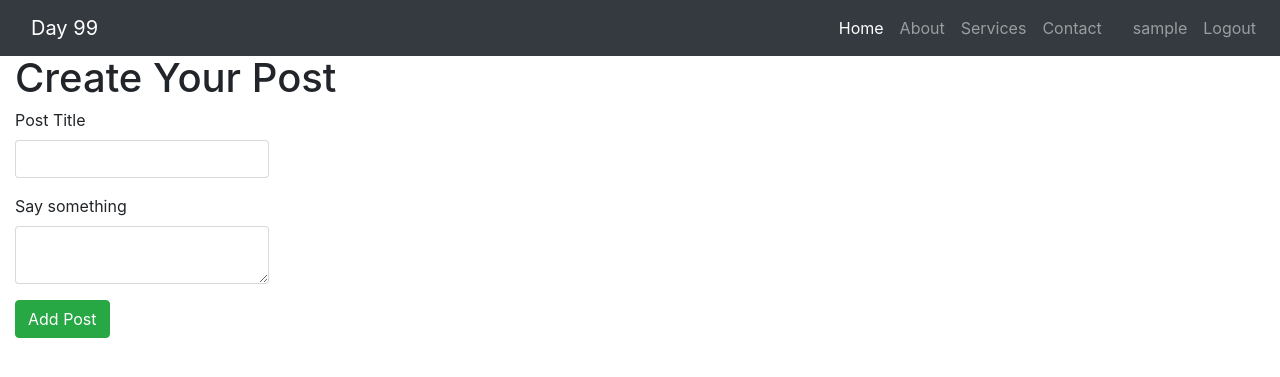
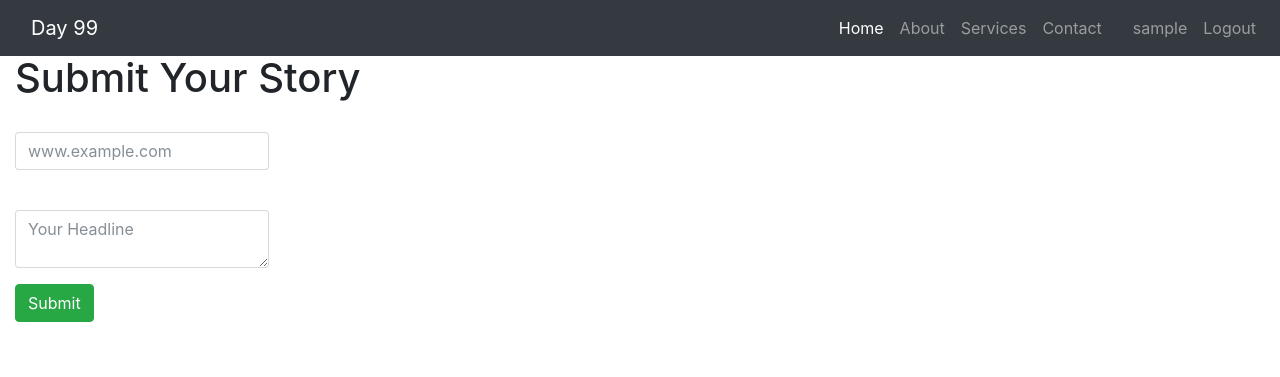
Before and after one commit to cmartin-cay/caytalk, a Flask app: page /submit in a window 1280 px wide. Shown: the top 377 px of the page. Run offline with Flask 2, Linux system fonts and the light colour scheme; the visitor is signed in with stand-in values (Sample User, id 1); data comes from the database, SQL or seed files in the repository; some libraries are stand-ins or nearby versions.

Commit message:
Update form submissions

```diff
--- a/app/forms.py
+++ b/app/forms.py
@@ -2,7 +2,7 @@ from sqlalchemy import func
 from flask_wtf import FlaskForm
 from wtforms import StringField, PasswordField, SubmitField, BooleanField, TextAreaField
 from wtforms.fields.html5 import DateField
-from wtforms.validators import DataRequired, Email, EqualTo, ValidationError
+from wtforms.validators import DataRequired, Email, EqualTo, ValidationError, URL
 from app.models import User
 
 
@@ -18,7 +18,6 @@ class RegistrationForm(FlaskForm):
     last_name = StringField('Last Name', validators=[DataRequired()])
     username = StringField('Username', validators=[DataRequired()])
     email = StringField('Email', validators=[DataRequired(), Email()])
-    birthday = DateField('Birthday', format='%Y-%m-%d', validators=[DataRequired()])
     password = PasswordField('Password', validators=[DataRequired()])
     password2 = PasswordField('Repeat Password', validators=[DataRequired(), EqualTo('password')])
     submit = SubmitField('Register')
@@ -37,9 +36,9 @@ class RegistrationForm(FlaskForm):
 
 
 class PostForm(FlaskForm):
-    title = StringField("Post Title", validators=[DataRequired()])
-    post = TextAreaField("Say something", validators=[DataRequired()])
-    submit = SubmitField('Add Post')
+    url = StringField("", validators=[URL()], render_kw={'placeholder': 'www.example.com'})
+    title = TextAreaField("", validators=[DataRequired()], render_kw={'placeholder': 'Your Headline'})
+    submit = SubmitField('Submit')
 
 
 class CommentForm(FlaskForm):
--- a/app/models.py
+++ b/app/models.py
@@ -3,6 +3,7 @@ from hashlib import md5
 from time import time
 from flask_login import UserMixin, current_user
 from werkzeug.security import generate_password_hash, check_password_hash
+from urllib.parse import urlparse
 # import jwt
 from app import app, db, login
 
@@ -62,13 +63,13 @@ class Post(db.Model):
     id = db.Column(db.Integer, primary_key=True)
     title = db.Column(db.Text)
     url = db.Column(db.Text)
-    source = db.Column(db.Text)
+    source = db.Column(db.Text, index=True)
     timestamp = db.Column(db.DateTime, index=True, default=datetime.utcnow)
     user_id = db.Column(db.Integer, db.ForeignKey('user.id'))
     comments = db.relationship('Comment', backref='blog_post', lazy='dynamic')
 
     def __repr__(self):
-        return f'Post {self.body[:15]}...'
+        return f'Post {self.title[:15]}...'
 
     def all_comments(self):
         blocked_comments = Comment.query.join(blockers, (blockers.c.blocked_id == Comment.user_id)).filter(blockers.c.blocker_id == current_user.id)
@@ -77,6 +78,10 @@ class Post(db.Model):
 
     def number_of_comments(self):
         return Comment.query.filter_by(post_id=self.id).count()
+
+    def set_source(self, full_url):
+        parsed_url = urlparse(full_url)
+        self.source = parsed_url.netloc
 
 
 class Comment(db.Model):
--- a/app/routes.py
+++ b/app/routes.py
@@ -47,7 +47,9 @@ def post(post_number):
 def submit():
     form = PostForm()
     if form.validate_on_submit():
-        post = Post(body=form.post.data, author=current_user)
+        post = Post(title=form.title.data, url=form.url.data, author=current_user)
+        print(post.url)
+        post.set_source(post.url)
         db.session.add(post)
         db.session.commit()
         flash(f'Your Post is now live')
@@ -80,7 +82,6 @@ def logout():
     logout_user()
     return redirect(url_for('index'))
 
-
 @app.route('/register', methods=['GET', 'POST'])
 def register():
     # User already logged in, can't login twice, return to index
@@ -94,7 +95,6 @@ def register():
                     last_name=form.last_name.data,
                     username=form.username.data,
                     email=form.email.data,
-                    birthday=form.birthday.data,
                     )
         user.set_password(form.password.data)
         db.session.add(user)
--- a/app/templates/submit.html
+++ b/app/templates/submit.html
@@ -2,7 +2,7 @@
 {% import 'bootstrap/wtf.html' as wtf %}
 
 {% block app_content %}
-<h1>Create Your Post</h1>
+<h1>Submit Your Story</h1>
     <div class="row">
     <div class="col-md-4">
         {{ wtf.quick_form(form, button_map={'submit':'success'}) }}
```
